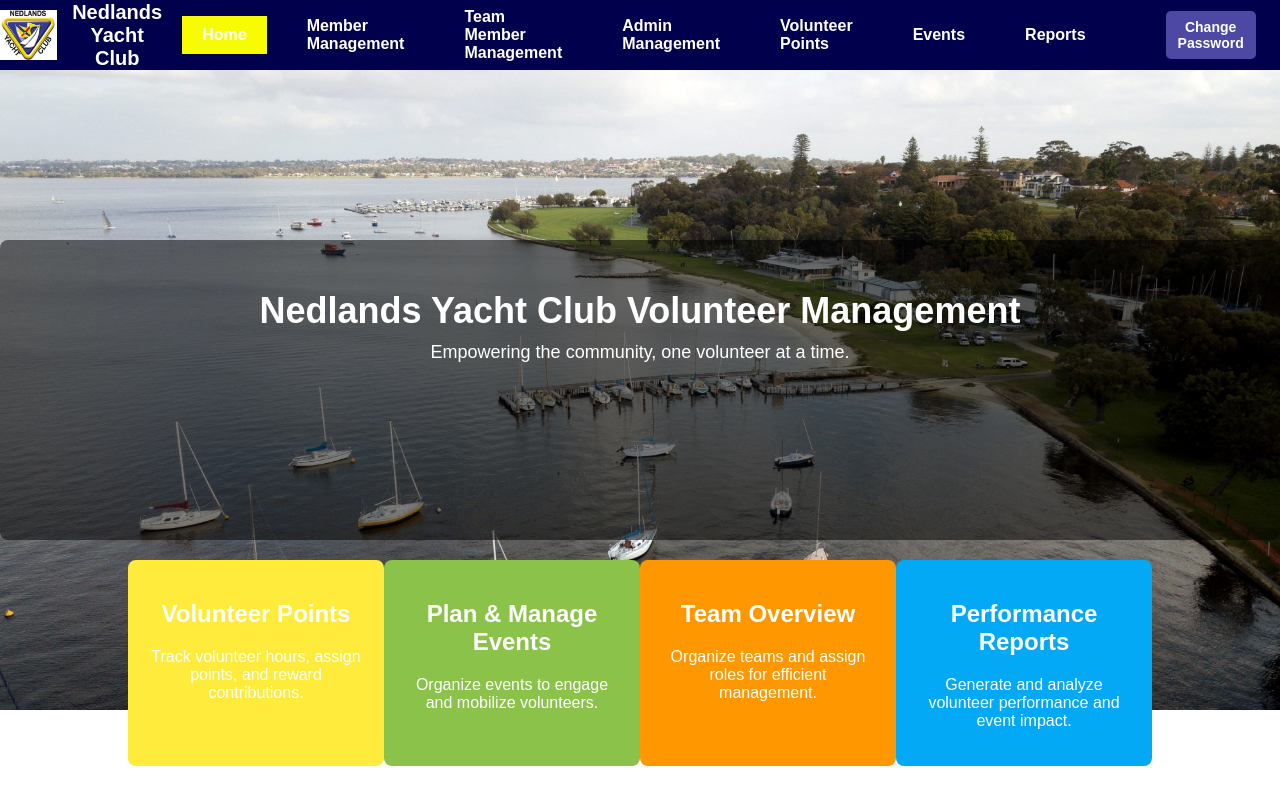
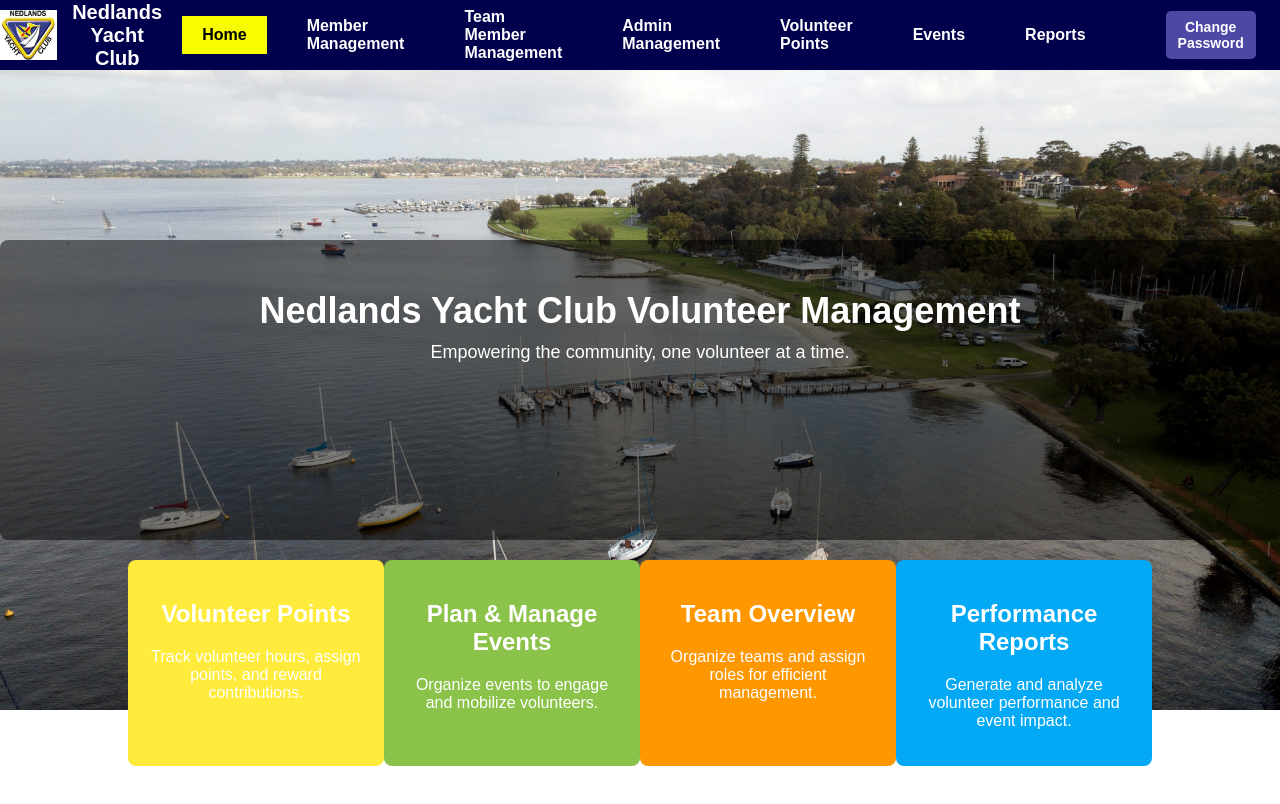
Before and after one commit to miacheng2/CITS5206-capstone, a React (Create React App) app in the folder Front_end/: page / in a window 1280 px wide. Shown: the top 804 px of the page. Built offline with nearby package versions, Linux system fonts and the light colour scheme; sample sign-in values are in the browser's storage.

Commit message:
updated the navbar text coulor when selected

```diff
--- a/Front_end/src/components/styles/Navbar.module.css
+++ b/Front_end/src/components/styles/Navbar.module.css
@@ -126,7 +126,10 @@
 /* Navbar.module.css */
 .active {
     background-color: #f7fc00;
-    color: #00004D;
+}
+
+.active>b {
+    color: #000;
 }
 
 .dropdownItem {
```
